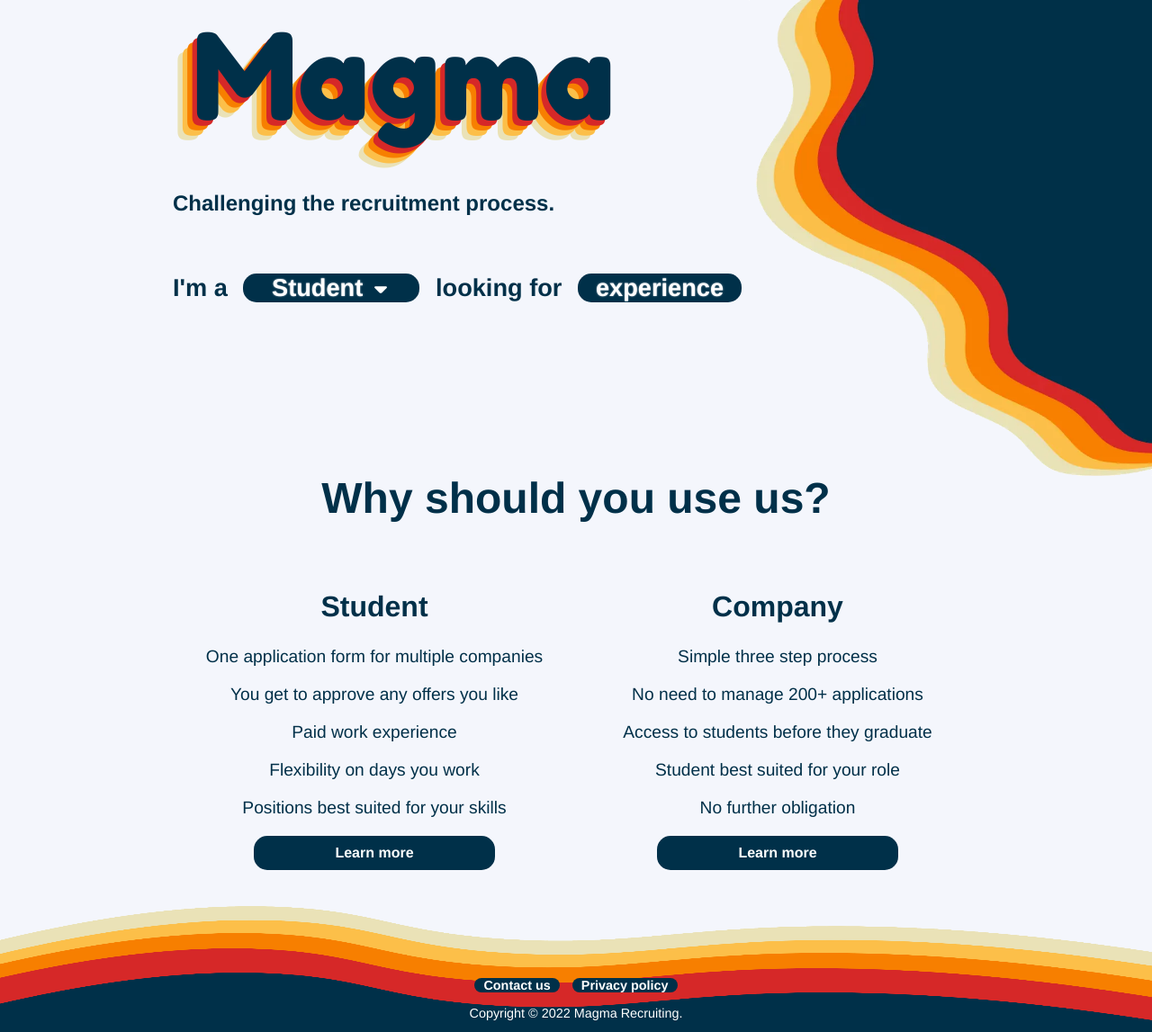
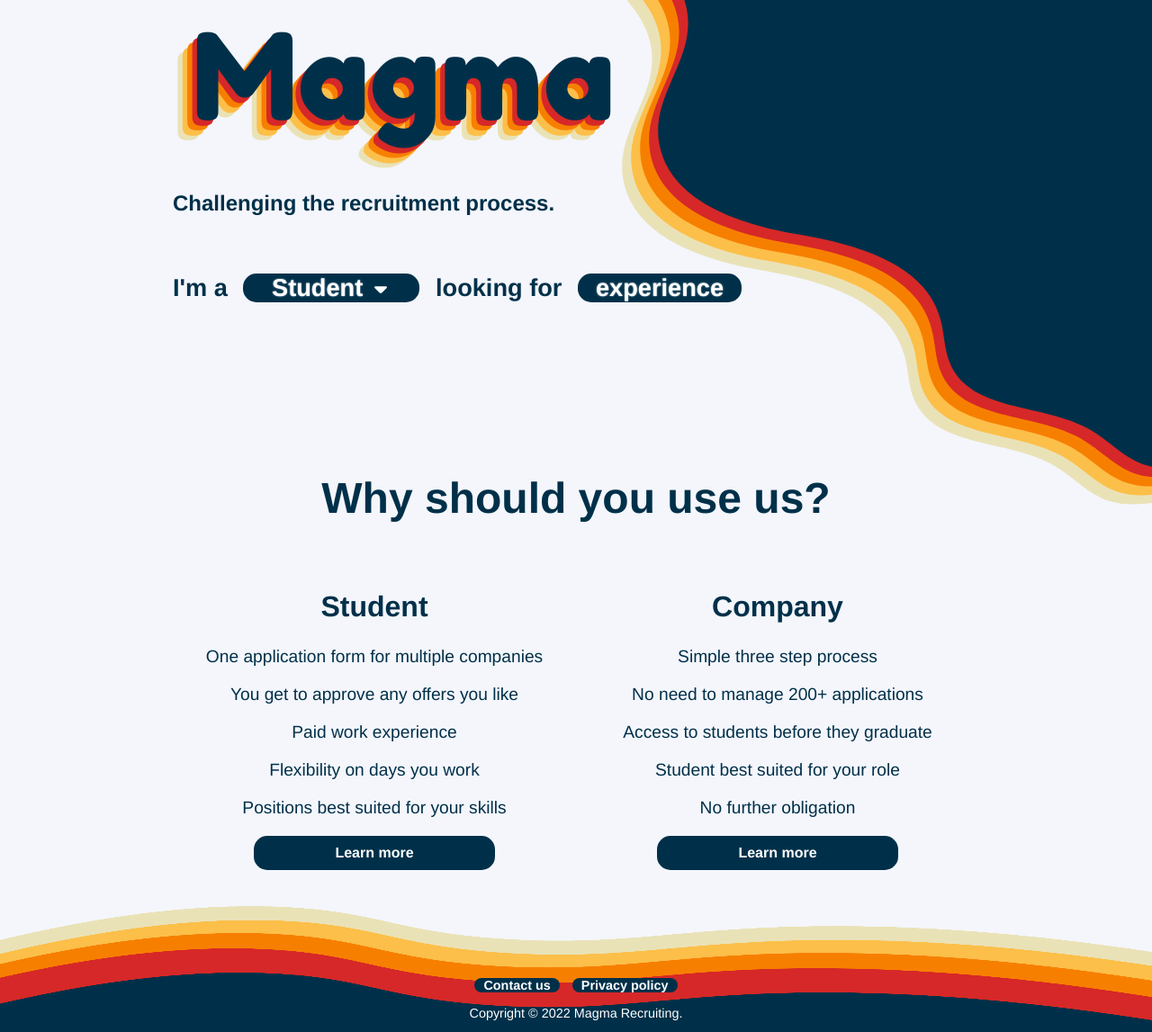
Before and after one commit to magma-recruiting/website, a Jekyll site: the page built from index.html, in a window 1280 px wide. Shown: the whole page at 90% size. Built offline with Jekyll 4.4.1, drawn with Linux system fonts in a browser that asks for light colours.

Commit message:
* Converted top-right splotch to SVG

```diff
--- /dev/null
+++ b/_includes/top-right-splotch.html
@@ -0,0 +1,8 @@
+<svg xmlns="http://www.w3.org/2000/svg" xmlns:xlink="http://www.w3.org/1999/xlink" zoomAndPan="magnify" viewBox="0 0 600 599.999999" preserveAspectRatio="xMidYMid meet" version="1.0">
+	<defs>
+		<clipPath id="id1"><path d="M 71.382812 0 L 600 0 L 600 540 L 71.382812 540 Z M 71.382812 0 " clip-rule="nonzero"/></clipPath>
+	</defs>
+	<g clip-path="url(#id1)">
+		<path d="M 312.984375 -40.828125 C 274.296875 -38.589844 148.320312 -30.4375 95.886719 23.121094 C 89.011719 30.152344 71.746094 47.738281 71.585938 71.242188 C 71.425781 96.179688 90.449219 104.011719 100.203125 128.3125 C 120.183594 178.191406 72.226562 210.007812 79.898438 256.847656 C 88.371094 307.367188 148.960938 327.511719 199.480469 336.144531 C 250 344.777344 310.746094 360.765625 324.175781 410.164062 C 327.695312 422.792969 327.375 436.382812 332.488281 448.371094 C 350.554688 491.058594 413.863281 482.746094 453.988281 505.765625 C 470.777344 515.359375 484.046875 531.023438 502.429688 536.78125 C 513.460938 540.296875 525.449219 539.816406 536.960938 538.539062 C 667.09375 524.949219 781.082031 415.597656 799.945312 286.105469 C 806.339844 242.300781 802.980469 197.695312 799.464844 153.574219 C 795.628906 104.332031 790.351562 75.398438 771.328125 48.21875 C 745.910156 12.089844 705.78125 -1.820312 656.382812 -14.128906 C 544.796875 -41.789062 437.203125 -47.703125 312.984375 -40.828125 Z M 312.984375 -40.828125 " fill-opacity="1" fill-rule="nonzero"/>
+	</g>
+</svg>
--- a/_layouts/default.html
+++ b/_layouts/default.html
@@ -38,6 +38,13 @@ layout: compress
 		{% endfor %}
 	</head>
 	<body>
+		<div id="top-right-splotch">
+			{% include top-right-splotch.html %}
+			{% include top-right-splotch.html %}
+			{% include top-right-splotch.html %}
+			{% include top-right-splotch.html %}
+			{% include top-right-splotch.html %}
+		</div>
 		<div id="main">
 			{% include logo.html %}
 			{{ content }}
--- a/_sass/main.scss
+++ b/_sass/main.scss
@@ -25,11 +25,6 @@ html, body {
 
 body {
   background-color: $background-color;
-  background-image: $top-right-splotch;
-  background-position: right top, center bottom;
-  background-repeat: no-repeat;
-  background-size: 35% auto;
-  position: relative;
   min-height: 100%;
   overflow-x: hidden;
   margin: 0;
@@ -73,6 +68,46 @@ p#footer {
   }
 }
 
+#top-right-splotch {
+  width: 100%;
+
+  svg {
+    position: absolute;
+    width: 60%;
+
+    &:nth-child(5) {
+      top: calc(-20% + 10px);
+      right: calc(-10% + 10px);
+      fill: #003049;
+    }
+    &:nth-child(4) {
+      top: calc(-20% + 20px);
+      right: calc(-10% + 20px);
+      fill: #D62828;
+    }
+    &:nth-child(3) {
+      top: calc(-20% + 30px);
+      right: calc(-10% + 30px);
+      fill: #F77F00;
+    }
+    &:nth-child(2) {
+      top: calc(-20% + 40px);
+      right: calc(-10% + 40px);
+      fill: #FCBF49;
+    }
+    &:nth-child(1) {
+      top: calc(-20% + 50px);
+      right: calc(-10% + 50px);
+      fill: #EAE2B7;
+    }
+    &:nth-child(0) {
+      top: calc(-20% + 60px);
+      right: calc(-10% + 60px);
+      fill: #EAE2B7;
+    }
+  }
+}
+
 div#main {
   width: 70%;
   margin: 0 auto 0 auto;
--- a/assets/css/styles.scss
+++ b/assets/css/styles.scss
@@ -1,7 +1,7 @@
 ---
 ---
 $background-color: #f4f6fc;
-$top-right-splotch: url("{{ '/assets/images/splotches/top-right.webp' | relative_url }}");
+$top-right-splotch: url("{{ '/assets/images/splotches/top-right.svg' | relative_url }}");
 $accent-color: #003049;
 $wave-left: url("{{ '/assets/images/team/wave-left.webp' | relative_url }}");
 $wave-right: url("{{ '/assets/images/team/wave-right.webp' | relative_url }}");
```
Also changed, not shown: assets/images/splotches/top-right.webp (deleted).
